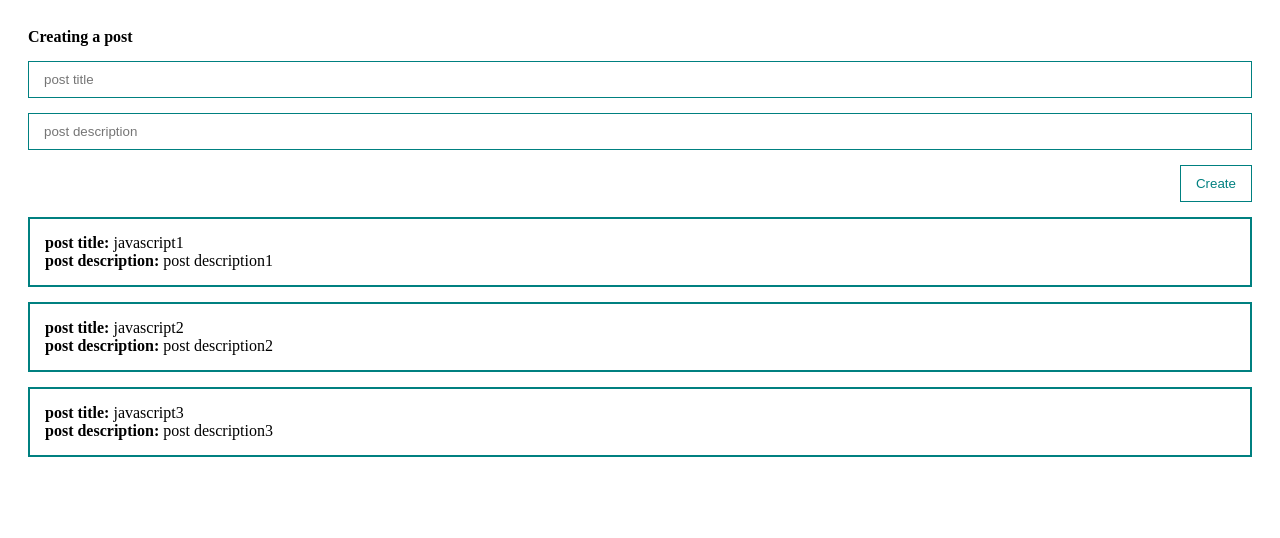
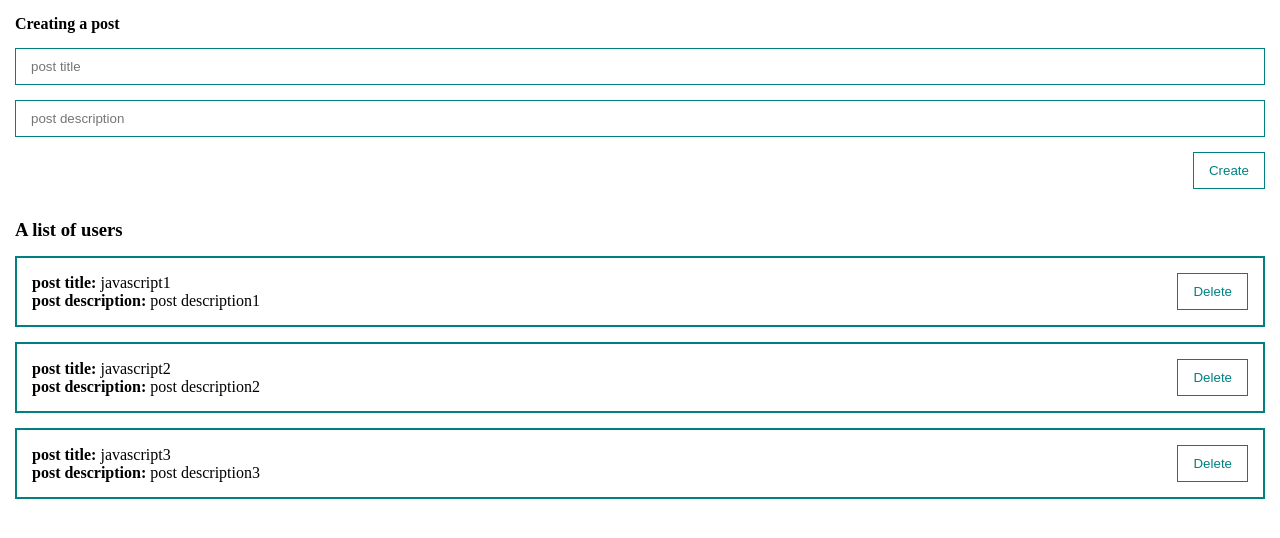
Before and after one commit to VasyaNovikov/front_vue, a Vue app: page / in a window 1280 px wide. Shown: the top 538 px of the page. Built offline with nearby package versions, Linux system fonts and the light colour scheme.

Commit message:
component dicomposition

```diff
--- a/src/App.vue
+++ b/src/App.vue
@@ -1,30 +1,23 @@
 <template>
   <div class="app">
-    <form @submit.prevent>
-      <h4>Creating a post</h4>
-      <input
-        v-bind:value="title"
-        @input="title = $event.target.value"
-        class="input" type="text"
-        placeholder="post title"
-      >
-      <input
-        v-bind:value="body"
-        @input="body = $event.target.value"
-        class="input" type="text"
-        placeholder="post description"
-      >
-      <button class="btn" @click="createPost">Create</button>
-    </form>
-    <div class="post" v-for="post in posts">
-      <div><strong>post title: </strong>{{ post.title }}</div>
-      <div><strong>post description: </strong>{{ post.body }}</div>
-    </div>
+    <post-form
+      @create="createPost"
+    />
+    <post-list
+      v-bind:posts="posts"
+      @remove="removePost"
+    />
   </div>
 </template>
 
 <script>
+import PostForm from "@/components/PostForm";
+import PostList from "@/components/PostList";
+
 export default {
+  components: {
+    PostList, PostForm
+  },
   data() {
     return {
       posts: [
@@ -32,59 +25,23 @@
              {id: 2, title: 'javascript2', body: 'post description2'},
              {id: 3, title: 'javascript3', body: 'post description3'}
              ],
-             title: '',
-             body: '',
     }
   },
   methods: {
-    createPost() {
-      const newPost = {
-        id: Date.now(),
-        title: this.title,
-        body: this.body,
-      }
-      this.posts.push(newPost);
-      this.title = '';
-      this.body = '';
+    createPost(post) {
+      this.posts.push(post);
+    },
+    removePost(post) {
+      this.posts = this.posts.filter(p => p.id !== post.id)
     }
-  },
-  inputTitle(event) {
-    this.title = event.target.value;
   }
 }
 </script>
 
-<style scoped>
+<style>
 * {
    margin: 0;
    padding: 0;
    box-sizing: border-box;
 }
-.post {
-   padding: 15px;
-   border: 2px solid teal;
-   margin-top: 15px;
-}
-form {
-  display: flex;
-  flex-direction: column;
-}
-
-.app {
-  padding: 20px;
-}
-.input {
-  width: 100%;
-  border: 1px solid teal;
-  padding: 10px 15px;
-  margin-top: 15px;
-}
-.btn {
-  margin-top: 15px;
-  align-self: flex-end;
-  padding: 10px 15px;
-  background: none;
-  color: teal;
-  border: 1px solid teal;
-}
 </style>
--- /dev/null
+++ b/src/components/PostForm.vue
@@ -0,0 +1,55 @@
+<template>
+    <form @submit.prevent>
+        <h4>Creating a post</h4>
+        <my-input
+            v-model="post.title"
+            type="text"
+            placeholder="post title"
+        />
+        <my-input
+            v-model="post.body"
+            type="text"
+            placeholder="post description"
+        />
+        <my-button
+            class="btn"
+            style="align-self: flex-end; margin-top: 15px"
+            @click="createPost"
+        >
+            Create
+        </my-button>
+    </form>
+</template>
+
+<script>
+export default {
+  data() {
+    return {
+      post: {
+         title: '',
+         body: ''
+      }
+    }
+  },
+  methods: {
+    createPost() {
+        this.post.id = Date.now();
+        this.$emit('create', this.post)
+        this.post = {
+           title: '',
+           body: ''
+        }
+    }
+  }
+}
+</script>
+
+<style scoped>
+form {
+  display: flex;
+  flex-direction: column;
+  padding: 15px;
+}
+
+
+</style>
--- /dev/null
+++ b/src/components/PostItem.vue
@@ -0,0 +1,37 @@
+<template>
+  <div class="post">
+    <div>
+      <div><strong>post title: </strong>{{ post.title }}</div>
+      <div><strong>post description: </strong>{{ post.body }}</div>
+    </div>
+    <div class="post__btns">
+      <my-button
+        @click="$emit('remove', post)"
+      >
+        Delete
+      </my-button>
+    </div>
+  </div>
+</template>
+
+<script>
+export default {
+  props: {
+    post: {
+      type: Object,
+      required: true,
+    }
+  }
+}
+</script>
+
+<style scoped>
+.post {
+   padding: 15px;
+   border: 2px solid teal;
+   margin-top: 15px;
+   display: flex;
+   align-items: center;
+   justify-content: space-between;
+}
+</style>
--- /dev/null
+++ b/src/components/PostList.vue
@@ -0,0 +1,30 @@
+<template>
+  <div>
+    <h3>A list of users</h3>
+    <post-item
+      v-for="post in posts"
+      v-bind:post="post"
+      v-bind:key="post.id"
+      @remove="$emit('remove', post)"
+    />
+  </div>
+</template>
+
+<script>
+import PostItem from "@/components/PostItem";
+export default {
+  components: {PostItem},
+  props: {
+    posts: {
+      type: Array,
+      required: true,
+    }
+  }
+}
+</script>
+
+<style scoped>
+div {
+  padding: 15px;
+}
+</style>
--- /dev/null
+++ b/src/components/UI/MyButton.vue
@@ -0,0 +1,20 @@
+<template>
+  <button class="btn">
+    <slot></slot>
+  </button>
+</template>
+
+<script>
+export default {
+  name: 'my-button'
+}
+</script>
+
+<style scoped>
+.btn {
+  padding: 10px 15px;
+  background: none;
+  color: teal;
+  border: 1px solid teal;
+}
+</style>
--- /dev/null
+++ b/src/components/UI/MyInput.vue
@@ -0,0 +1,29 @@
+<template>
+  <input
+    v-bind:value="modelValue"
+    @input="updateInput"
+    class="input" type="text"/>
+</template>
+
+<script>
+export default {
+  name: 'my-input',
+  props: {
+    modelValue: [String, Number]
+  },
+  methods: {
+    updateInput(event) {
+      this.$emit('update:modelValue', event.target.value)
+    }
+  }
+}
+</script>
+
+<style scoped>
+.input {
+  width: 100%;
+  border: 1px solid teal;
+  padding: 10px 15px;
+  margin-top: 15px;
+}
+</style>
--- /dev/null
+++ b/src/components/UI/index.js
@@ -0,0 +1,7 @@
+import MyButton from "@/components/UI/MyButton";
+import MyInput from "@/components/UI/MyInput";
+
+export default [
+    MyButton,
+    MyInput
+]
--- a/src/main.js
+++ b/src/main.js
@@ -1,5 +1,11 @@
 import { createApp } from 'vue'
 import App from './App'
+import components from '@/components/UI';
 
+const app = createApp(App)
 
-createApp(App).mount('#app')
+components.forEach(component => {
+    app.component(component.name, component)
+})
+
+app.mount('#app');
```
